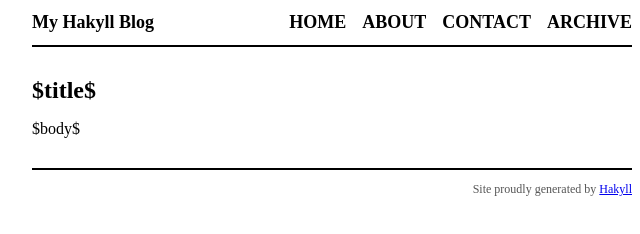
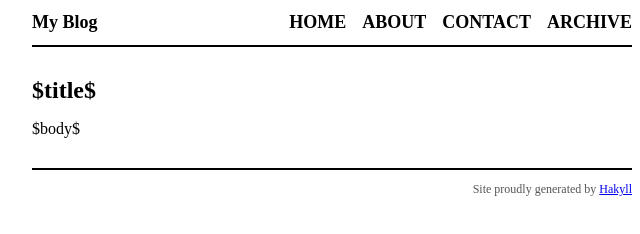
Before and after one commit to catern/blog, a plain HTML site: page templates/default.html in a window 1280 px wide. Shown: the full height of the page, 308-948 px from the left. Drawn offline with Linux system fonts and the light colour scheme.

Commit message:
simple fix

```diff
--- a/templates/default.html
+++ b/templates/default.html
@@ -4,13 +4,13 @@
 <html xmlns="http://www.w3.org/1999/xhtml" xml:lang="en" lang="en">
     <head>
         <meta http-equiv="Content-Type" content="text/html; charset=UTF-8" />
-        <title>My Hakyll Blog - $title$</title>
+        <title>My Blog - $title$</title>
         <link rel="stylesheet" type="text/css" href="/css/default.css" />
     </head>
     <body>
         <div id="header">
             <div id="logo">
-                <a href="/">My Hakyll Blog</a>
+                <a href="/">My Blog</a>
             </div>
             <div id="navigation">
                 <a href="/">Home</a>
```
